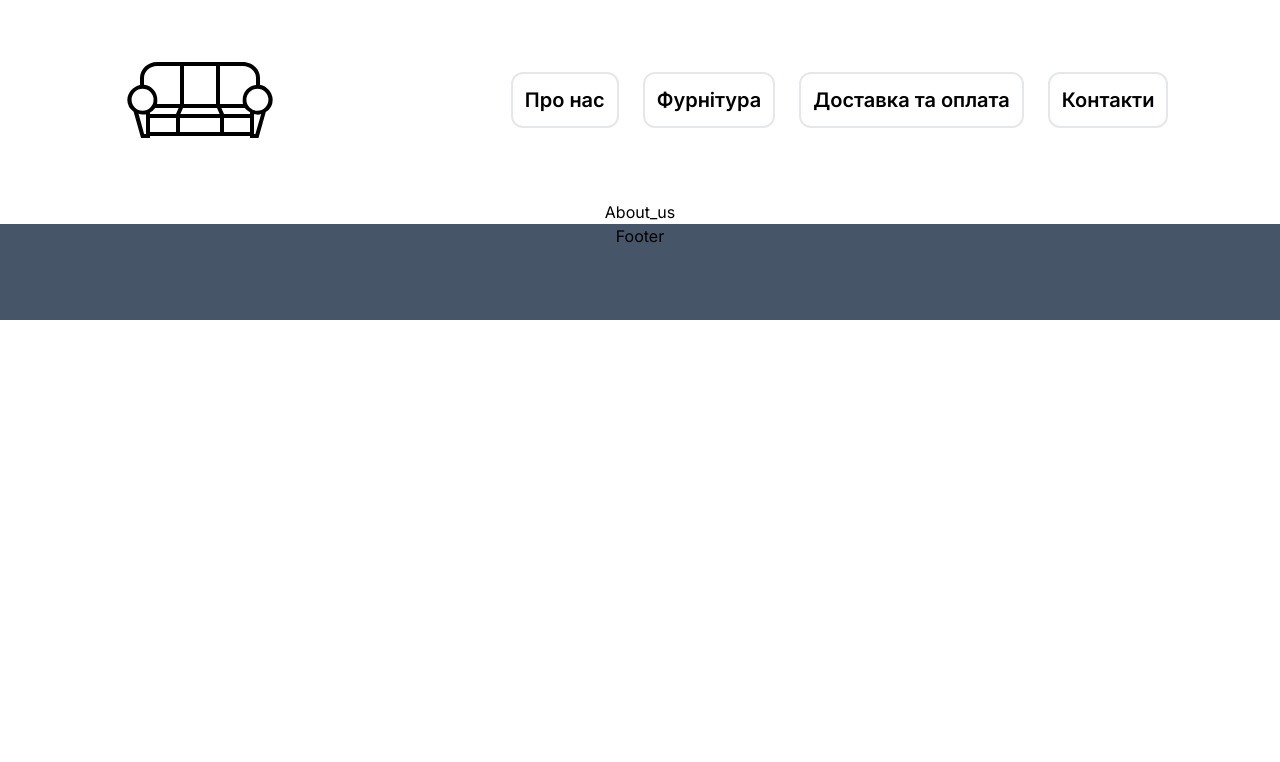
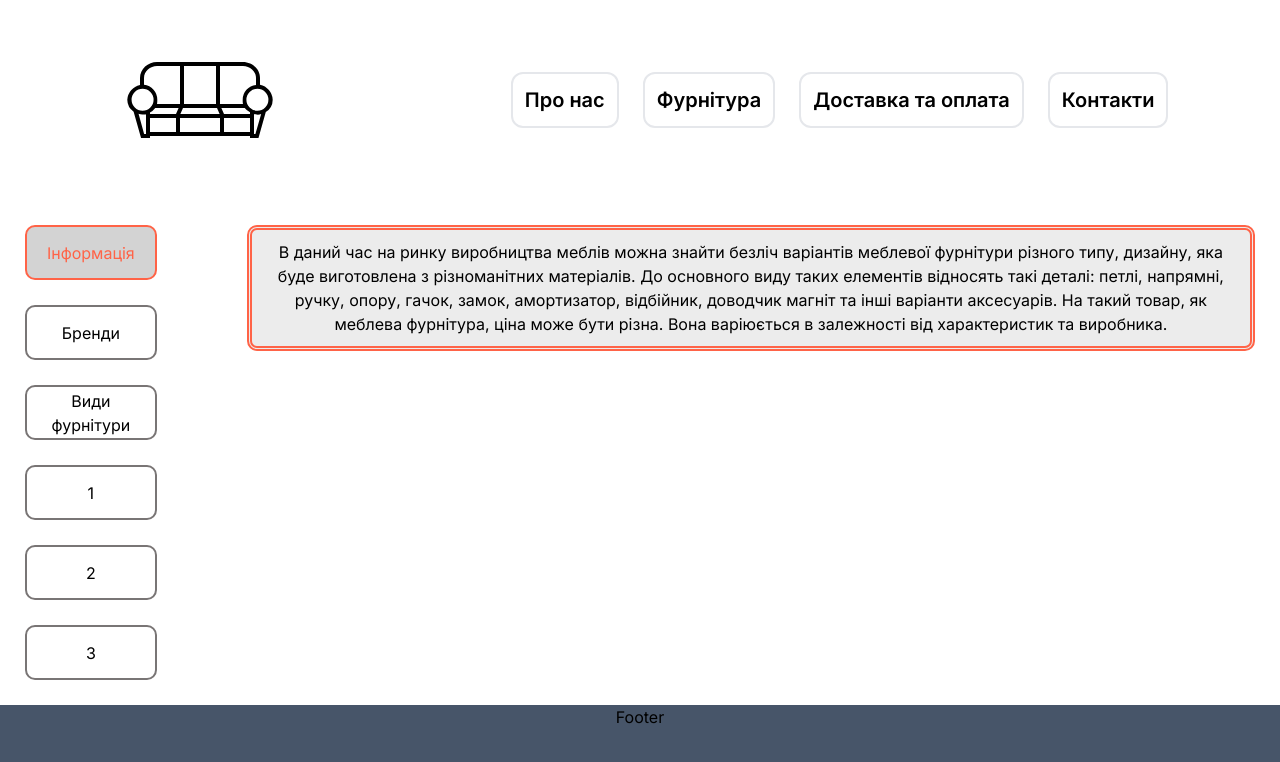
Before and after one commit to agronom99/furniture-next, a Next.js app: page /about_us in a window 1280 px wide. Shown: the top 762 px of the page. Built offline with nearby package versions, Linux system fonts and the light colour scheme.

Commit message:
2023.11.27 categories

```diff
--- /dev/null
+++ b/app/about_us/page.js
@@ -0,0 +1,18 @@
+"use client";
+import React from "react";
+import Categories from "../components/Categories";
+
+const AboutUs = () => {
+  const [categoryId, setCategoryId] = React.useState(0);
+
+  return (
+    <div className=" h-auto">
+      <Categories
+        value={categoryId}
+        onClickCategory={(i) => setCategoryId(i)}
+      />
+    </div>
+  );
+};
+
+export default AboutUs;
--- a/app/about_us/page.tsx
+++ /dev/null
@@ -1,8 +0,0 @@
-
-const About_us = () => {
-  return (
-    <div>About_us</div>
-  )
-}
-
-export default About_us
--- /dev/null
+++ b/app/components/Categories.js
@@ -0,0 +1,50 @@
+function Categories ({value, onClickCategory}) {
+
+    const categories = [
+        "Інформація",
+        "Бренди",
+        "Види фурнітури",
+        "1",
+        "2",
+        "3"
+    ];
+
+    const categoriesText =[
+      "В даний час на ринку виробництва меблів можна знайти безліч варіантів меблевої фурнітури різного типу, дизайну, яка буде виготовлена з різноманітних матеріалів. До основного виду таких елементів відносять такі деталі: петлі, напрямні, ручку, опору, гачок, замок, амортизатор, відбійник, доводчик магніт та інші варіанти аксесуарів. На такий товар, як меблева фурнітура, ціна може бути різна. Вона варіюється в залежності від характеристик та виробника.",
+      "В даний час на ринку виробництва меблів можна знайти безліч варіантів меблевої фурнітури різного типу, дизайну, яка буде виготовлена з різноманітних матеріалів. До основного виду таких елементів відносять такі деталі: петлі, напрямні, ручку, опору, гачок, замок, амортизатор, відбійник, доводчик магніт та інші варіанти аксесуарів. На такий товар, як меблева фурнітура, ціна може бути різна. Вона варіюється в залежності від характеристик та виробника.В даний час на ринку виробництва меблів можна знайти безліч варіантів меблевої фурнітури різного типу, дизайну, яка буде виготовлена з різноманітних матеріалів. До основного виду таких елементів відносять такі деталі: петлі, напрямні, ручку, опору, гачок, замок, амортизатор, відбійник, доводчик магніт та інші варіанти аксесуарів. На такий товар, як меблева фурнітура, ціна може бути різна. Вона варіюється в залежності від характеристик та виробника.",
+      "В даний час на ринку виробництва меблів можна знайти безліч варіантів меблевої фурнітури різного типу, дизайну, яка буде виготовлена з різноманітних матеріалів. До основного виду таких елементів відносять такі деталі: петлі, напрямні, ручку, опору, гачок, замок, амортизатор, відбійник, доводчик магніт та інші варіанти аксесуарів. На такий товар, як меблева фурнітура, ціна може бути різна. Вона варіюється в залежності від характеристик та виробника.В даний час на ринку виробництва меблів можна знайти безліч варіантів меблевої фурнітури різного типу, дизайну, яка буде виготовлена з різноманітних матеріалів. До основного виду таких елементів відносять такі деталі: петлі, напрямні, ручку, опору, гачок, замок, амортизатор, відбійник, доводчик магніт та інші варіанти аксесуарів. На такий товар, як меблева фурнітура, ціна може бути різна. Вона варіюється в залежності від характеристик та виробника.В даний час на ринку виробництва меблів можна знайти безліч варіантів меблевої фурнітури різного типу, дизайну, яка буде виготовлена з різноманітних матеріалів. До основного виду таких елементів відносять такі деталі: петлі, напрямні, ручку, опору, гачок, замок, амортизатор, відбійник, доводчик магніт та інші варіанти аксесуарів. На такий товар, як меблева фурнітура, ціна може бути різна. Вона варіюється в залежності від характеристик та виробника.",
+      "111",
+      "222",
+      "333"
+    ]
+
+
+  return (
+    <div className="categories flex  " >
+      <ul>
+        {categories.map((categoryName, i) => (
+          <li key={i}
+            onClick={() => onClickCategory(i)}
+            className={value === i ? "active" : "" }
+          >
+            {categoryName}
+
+          </li>
+        ))}
+      </ul>
+      <ul className="ul-text ml-10">
+          {categoriesText.map((categoryText, i) => (
+          <li key={i}
+            onClick={() => onClickCategory(i)}
+            className={value === i ? "active" : "" }
+          >
+            {categoryText}
+
+          </li>
+          ))}
+      </ul>
+    </div>
+  )
+}
+
+export default Categories
--- a/app/components/Header.tsx
+++ b/app/components/Header.tsx
@@ -1,4 +1,7 @@
+"use client"
+import React from "react";
 import Image from "next/image";
+import Link from "next/link";
 
 const Header = () => {
   return (
@@ -20,38 +23,39 @@ const Header = () => {
           />
         </a>
       </div>
-      <div className=" flex flex-col sm:flex-row text-center items-center  ">
-        <a href="/about_us" className="" rel="noopener noreferrer">
+      <div className="flex flex-col sm:flex-row text-center items-center ">
+
+        <Link href="/about_us" className="" rel="noopener noreferrer">
           <h2
             className={`text-sm md:text-xl font-semibold m-1 md:m-3 p-3 border-2 rounded-xl hover:bg-slate-400`}
           >
             Про нас{" "}
           </h2>
-        </a>
+        </Link>
 
-        <a href="" className="" rel="noopener noreferrer">
+        <Link href="/furniture" className="" rel="noopener noreferrer">
           <h2
             className={`text-sm md:text-xl font-semibold m-1 md:m-3 p-3 border-2 rounded-xl hover:bg-slate-400`}
           >
             Фурнітура{" "}
           </h2>
-        </a>
+        </Link>
 
-        <a href="" className="" rel="noopener noreferrer">
+        <Link href="/delivery_and_payment" className=" " rel="noopener noreferrer">
           <h2
-            className={`text-sm md:text-xl font-semibold m-1 md:m-3 p-3 border-2 rounded-xl hover:bg-slate-400`}
+            className={`text-sm md:text-xl font-semibold m-1 md:m-3 p-3 border-2 rounded-xl hover:bg-slate-400 active:bg-slate-400`}
           >
             Доставка та оплата{" "}
           </h2>
-        </a>
+        </Link>
 
-        <a href="" className="" rel="noopener noreferrer">
+        <Link href="/contacts" className="" rel="noopener noreferrer">
           <h2
             className={`text-sm md:text-xl font-semibold m-1 md:m-3 p-3 border-2 rounded-xl hover:bg-slate-400`}
           >
             Контакти{" "}
           </h2>
-        </a>
+        </Link>
       </div>
     </div>
   );
--- a/app/globals.css
+++ /dev/null
@@ -1,22 +0,0 @@
-@tailwind base;
-@tailwind components;
-@tailwind utilities;
-
-:root {
-  --foreground-rgb: 0, 0, 0;
-  --background-start-rgb: 214, 219, 220;
-  --background-end-rgb: 255, 255, 255;
-}
-
-@media (prefers-color-scheme: dark) {
-  :root {
-    --foreground-rgb: 255, 255, 255;
-    --background-start-rgb: 0, 0, 0;
-    --background-end-rgb: 0, 0, 0;
-  }
-}
-
-body {
-  margin: 0 auto;
-  text-align: center;
-}
--- /dev/null
+++ b/app/globals.scss
@@ -0,0 +1,67 @@
+@tailwind base;
+@tailwind components;
+@tailwind utilities;
+
+:root {
+  --foreground-rgb: 0, 0, 0;
+  --background-start-rgb: 214, 219, 220;
+  --background-end-rgb: 255, 255, 255;
+}
+
+@media (prefers-color-scheme: dark) {
+  :root {
+    --foreground-rgb: 255, 255, 255;
+    --background-start-rgb: 0, 0, 0;
+    --background-end-rgb: 0, 0, 0;
+  }
+}
+
+body {
+  margin: 0 auto;
+  text-align: center;
+}
+
+.categories {
+  li {
+    margin: 25px;
+    padding: 20px;
+    cursor: pointer;
+    height: 55px;
+    border: 2px rgb(121, 117, 117) solid;
+    border-radius: 10px;
+    display: flex;
+    align-items: center;
+    justify-content: center;
+
+    &:hover {
+      background-color: darken(#f9f9f9, 40%);
+    }
+
+    &:active {
+      background-color: darken(#f9f9f9, 5%);
+    }
+
+    &.active {
+      color: tomato;
+      border-color: tomato;
+      background-color: darken(#f9f9f9, 15%);
+    }
+  }
+}
+
+.ul-text{
+  li{
+    border-color: black;
+    // visibility: hidden;
+    display: none;
+    &.active {
+      // visibility: visible;
+      display: block;
+      height: auto;
+      padding: 10px;
+      color: black;
+      border: 5px tomato double;
+      background-color: darken(#f9f9f9, 5%);
+    }
+  }
+}
--- a/app/layout.tsx
+++ b/app/layout.tsx
@@ -1,6 +1,6 @@
 import type { Metadata } from "next";
 import { Inter } from "next/font/google";
-import "./globals.css";
+import "./globals.scss";
 import Header from "./components/Header";
 import Footer from "./components/Footer";
 
--- a/tsconfig.json
+++ b/tsconfig.json
@@ -22,6 +22,6 @@
       "@/*": ["./*"]
     }
   },
-  "include": ["next-env.d.ts", "**/*.ts", "**/*.tsx", ".next/types/**/*.ts"],
+  "include": ["next-env.d.ts", "**/*.ts", "**/*.tsx", ".next/types/**/*.ts", "app/components/Categories.js", "app/about_us/page.js"],
   "exclude": ["node_modules"]
 }
```
Also changed, not shown: package.json (+6 -5 lines), 1 other file (tests, documents, lock files or other folders).
